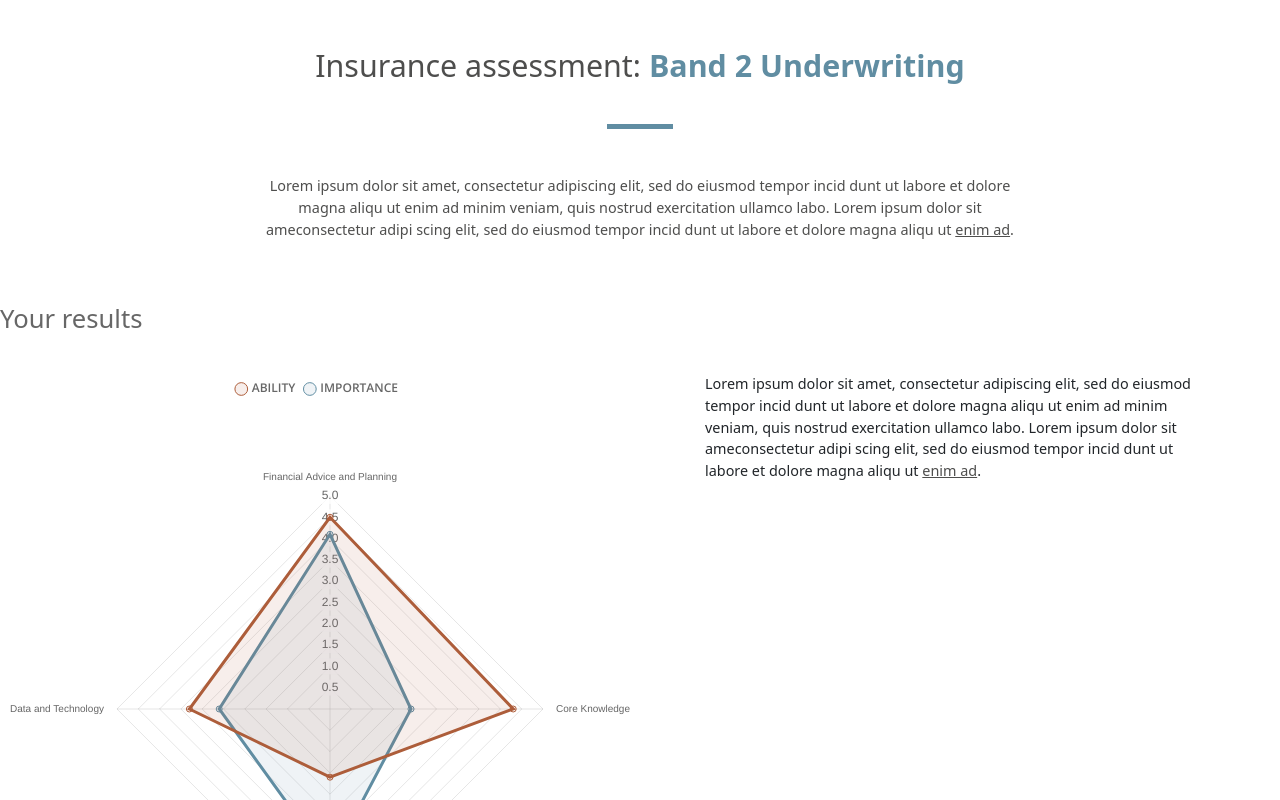
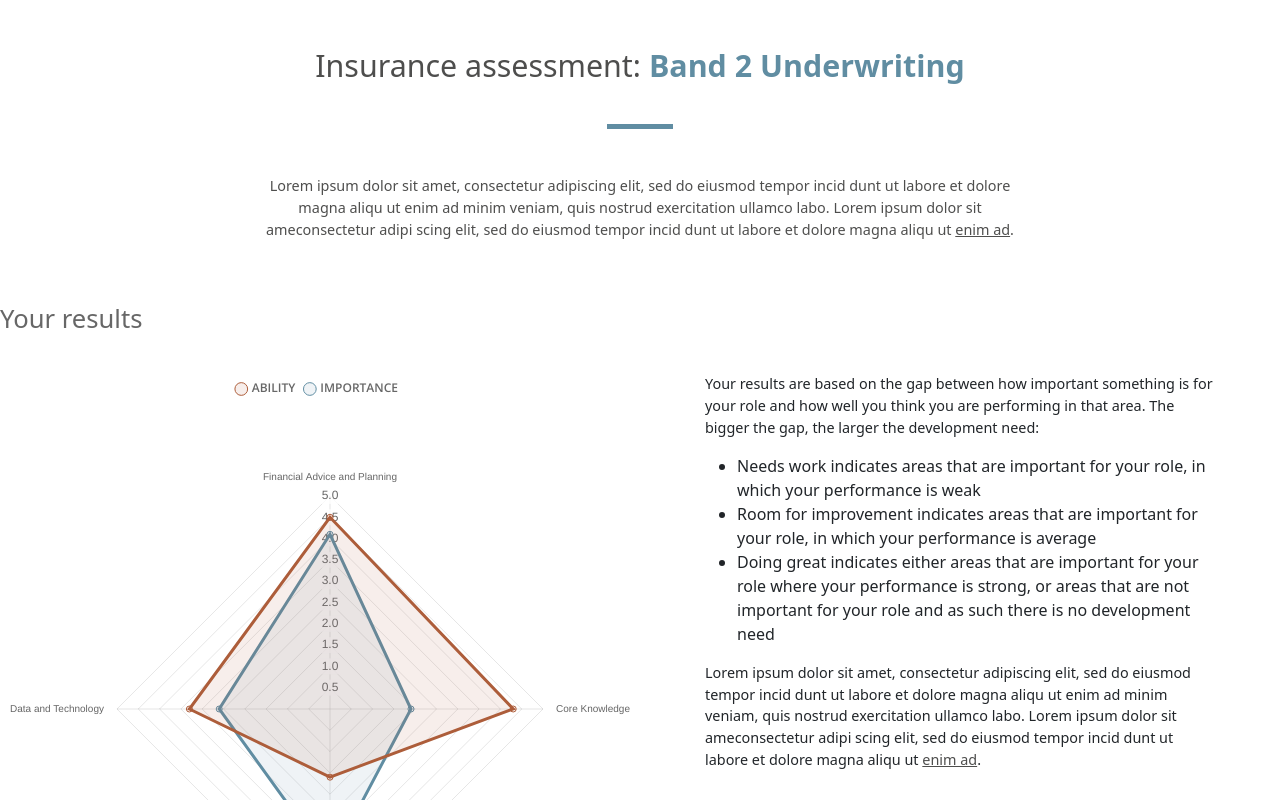
Before and after one commit to timrobinson33/survey-sample, a React (Create React App) app: page /survey-sample/results in a window 1280 px wide. Shown: the top 800 px of the page. Built offline with nearby package versions, Linux system fonts and the light colour scheme; what survey-react would draw is missing.

Commit message:
Add results blurb above breakdown of results

```diff
--- a/src/Results.js
+++ b/src/Results.js
@@ -39,6 +39,18 @@ export default function Results() {
           <ResultsRadar />
         </div>
         <div class="container container-alt col-md-6 mb-4 px-md-4 results-description">
+          <p>Your results are based on the gap between how important something is for
+          your role and how well you think you are performing in that area. The bigger
+          the gap, the larger the development need:</p>
+          <ul>
+            <li>Needs work indicates areas that are important for your role, in which
+            your performance is weak</li>
+            <li>Room for improvement indicates areas that are important for your role,
+            in which your performance is average</li>
+            <li>Doing great indicates either areas that are important for your role where
+            your performance is strong, or areas that are not important for your role and
+            as such there is no development need</li>
+          </ul>
           <p>Lorem ipsum dolor sit amet, consectetur adipiscing elit, sed do eiusmod
           tempor incid dunt ut labore et dolore magna aliqu ut enim ad minim veniam,
           quis nostrud exercitation ullamco labo. Lorem ipsum dolor sit ameconsectetur
```
